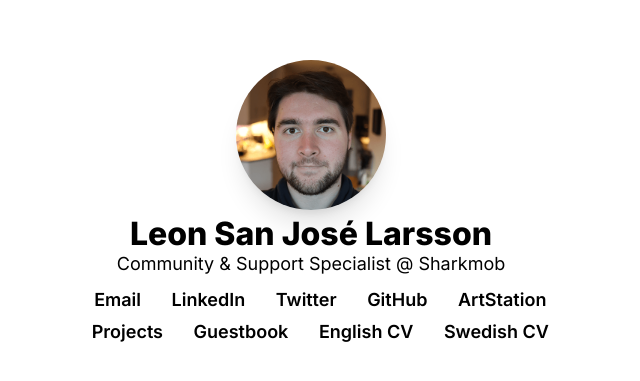
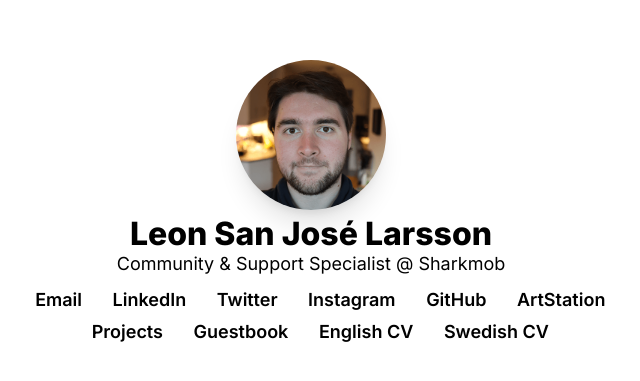
Before and after one commit to leonlarsson/leon-home, a Next.js app: page / in a window 1280 px wide. Shown: the part 197-578 px from the top of the page, without its empty margins (329-969 px from the left). Built offline with nearby package versions, Linux system fonts and the light colour scheme; a web font is replaced by a local one.

Commit message:
home: add Instagram link

```diff
--- a/app/(main)/page.tsx
+++ b/app/(main)/page.tsx
@@ -9,10 +9,11 @@ export default () => {
       <span className="text-[2rem] font-extrabold leading-none max-[430px]:text-[1.5rem]">Leon San José Larsson</span>
       <Employment title="Community & Support Specialist" companyName="Sharkmob" companyUrl="https://sharkmob.com" />
 
-      <div className="mb-1 mt-2 flex flex-wrap justify-center gap-x-1 border-b-slate-900 dark:border-kinda-white max-[531px]:border-b-4">
+      <div className="mb-1 mt-2 flex flex-wrap justify-center gap-x-1 border-b-slate-900 dark:border-kinda-white max-[651px]:border-b-4">
         <ProfileLink title="Email" url="mailto:leonlarsson8@gmail.com" icon={<i className="fa-solid fa-envelope" />} />
         <ProfileLink title="LinkedIn" url="https://www.linkedin.com/in/leonlarsson/" icon={<i className="fa-brands fa-linkedin" />} />
         <ProfileLink title="Twitter" url="https://twitter.com/MozzyFX" icon={<i className="fa-brands fa-twitter" />} />
+        <ProfileLink title="Instagram" url="https://www.instagram.com/leonsjlarsson/" icon={<i className="fa-brands fa-instagram" />} />
         <ProfileLink title="GitHub" url="https://github.com/leonlarsson" icon={<i className="fa-brands fa-github" />} />
         <ProfileLink title="ArtStation" url="https://www.artstation.com/leonlarsson" icon={<i className="fa-brands fa-artstation" />} />
       </div>
```
